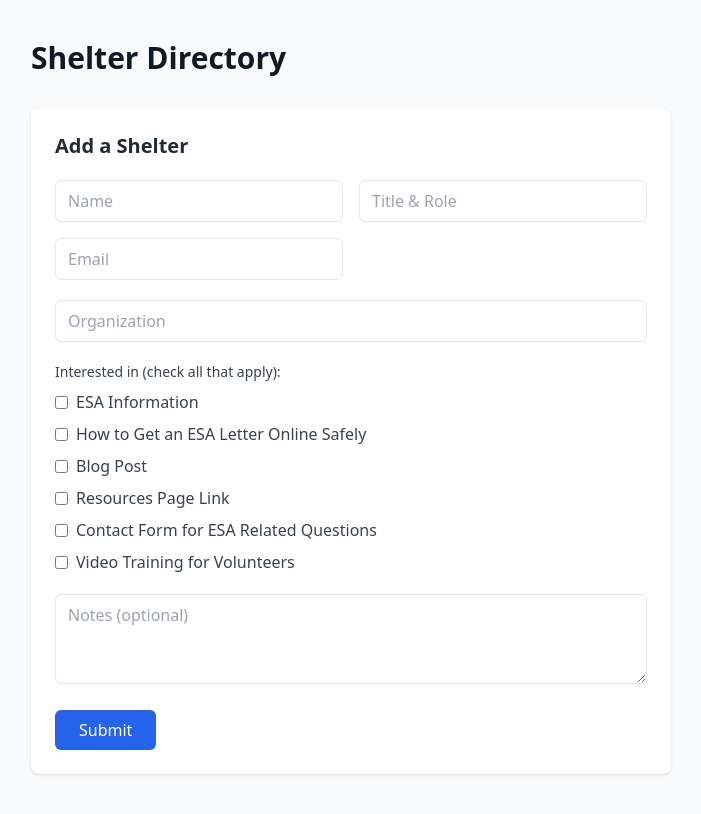
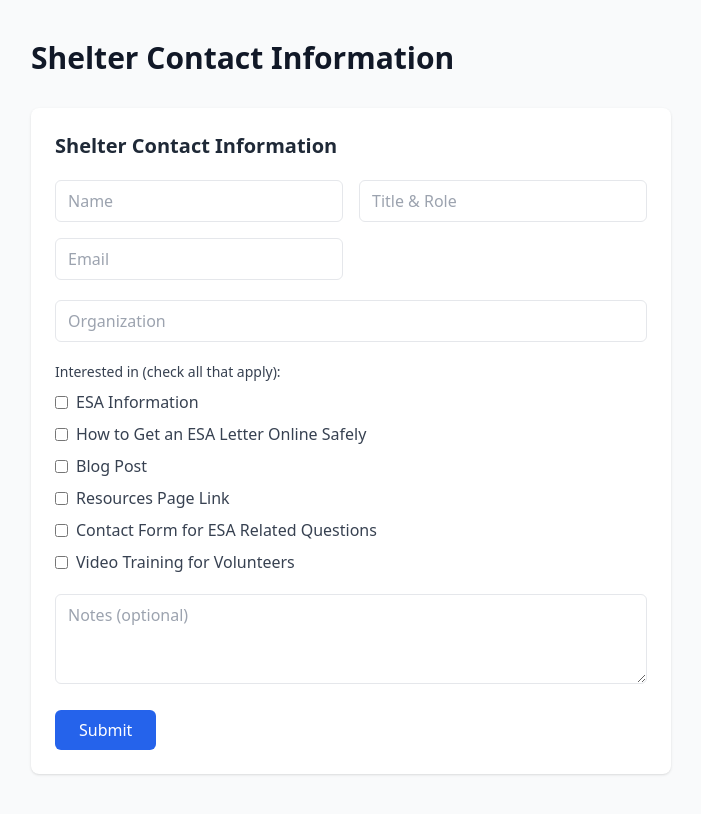
Before and after one commit to jessicacogconvex/Shelters, a Next.js app: page / in a window 1280 px wide. Shown: the whole page, without its empty margins (289-990 px from the left). Built offline with nearby package versions, Linux system fonts and the light colour scheme; no server answers.

Commit message:
Change title to Shelter Contact Information

```diff
--- a/src/app/page.tsx
+++ b/src/app/page.tsx
@@ -59,7 +59,7 @@
 
   return (
     <main className="max-w-2xl mx-auto px-4 py-10">
-      <h1 className="text-3xl font-bold text-gray-900 mb-8">Shelter Directory</h1>
+      <h1 className="text-3xl font-bold text-gray-900 mb-8">Shelter Contact Information</h1>
 
       {submitted ? (
         <div className="bg-green-50 border border-green-200 rounded-lg p-6 text-center">
@@ -73,7 +73,7 @@
         </div>
       ) : (
         <form onSubmit={handleSubmit} className="bg-white rounded-lg shadow p-6 space-y-5">
-          <h2 className="text-xl font-semibold text-gray-800">Add a Shelter</h2>
+          <h2 className="text-xl font-semibold text-gray-800">Shelter Contact Information</h2>
 
           <div className="grid grid-cols-1 sm:grid-cols-2 gap-4">
             <input
```
